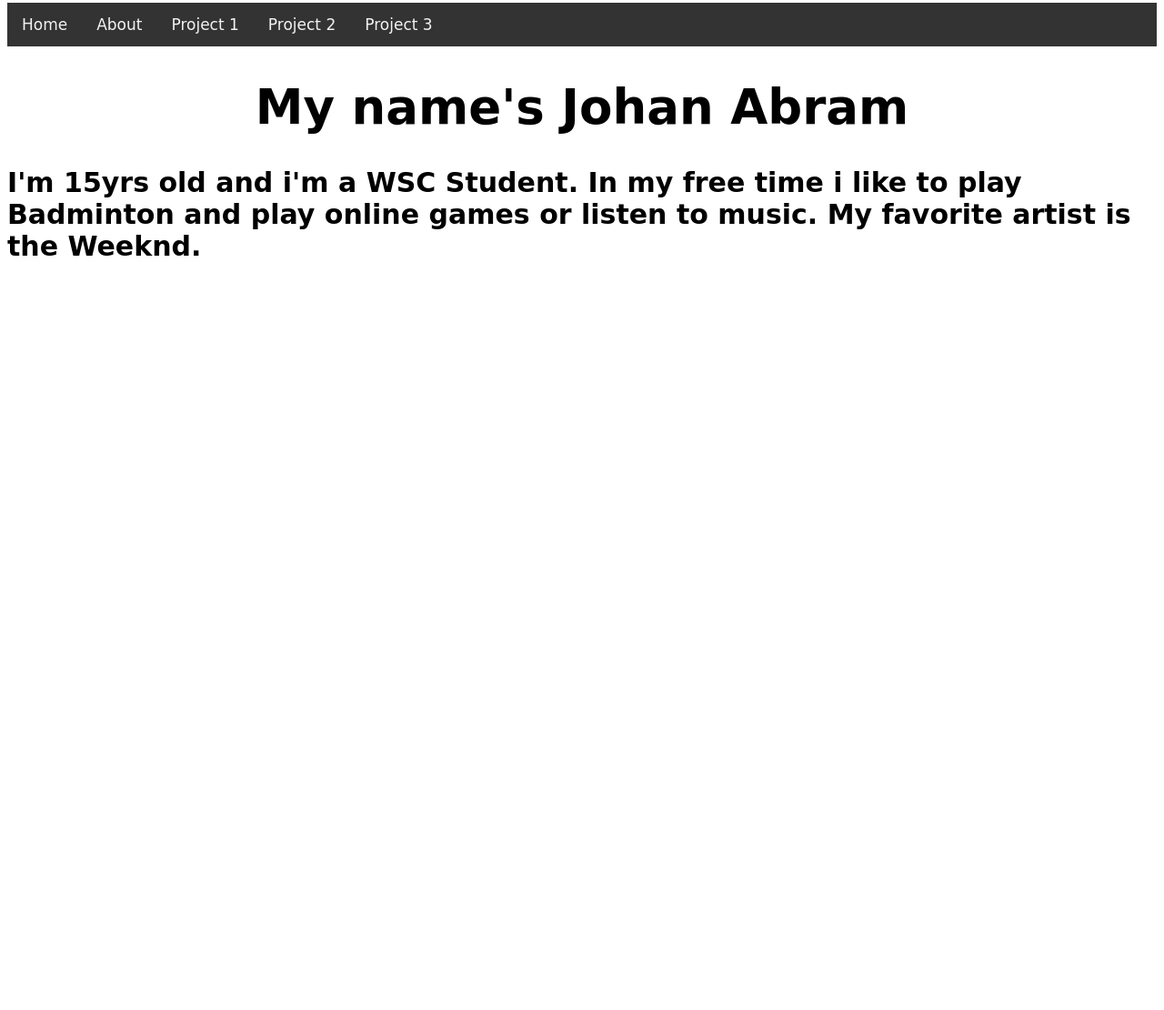
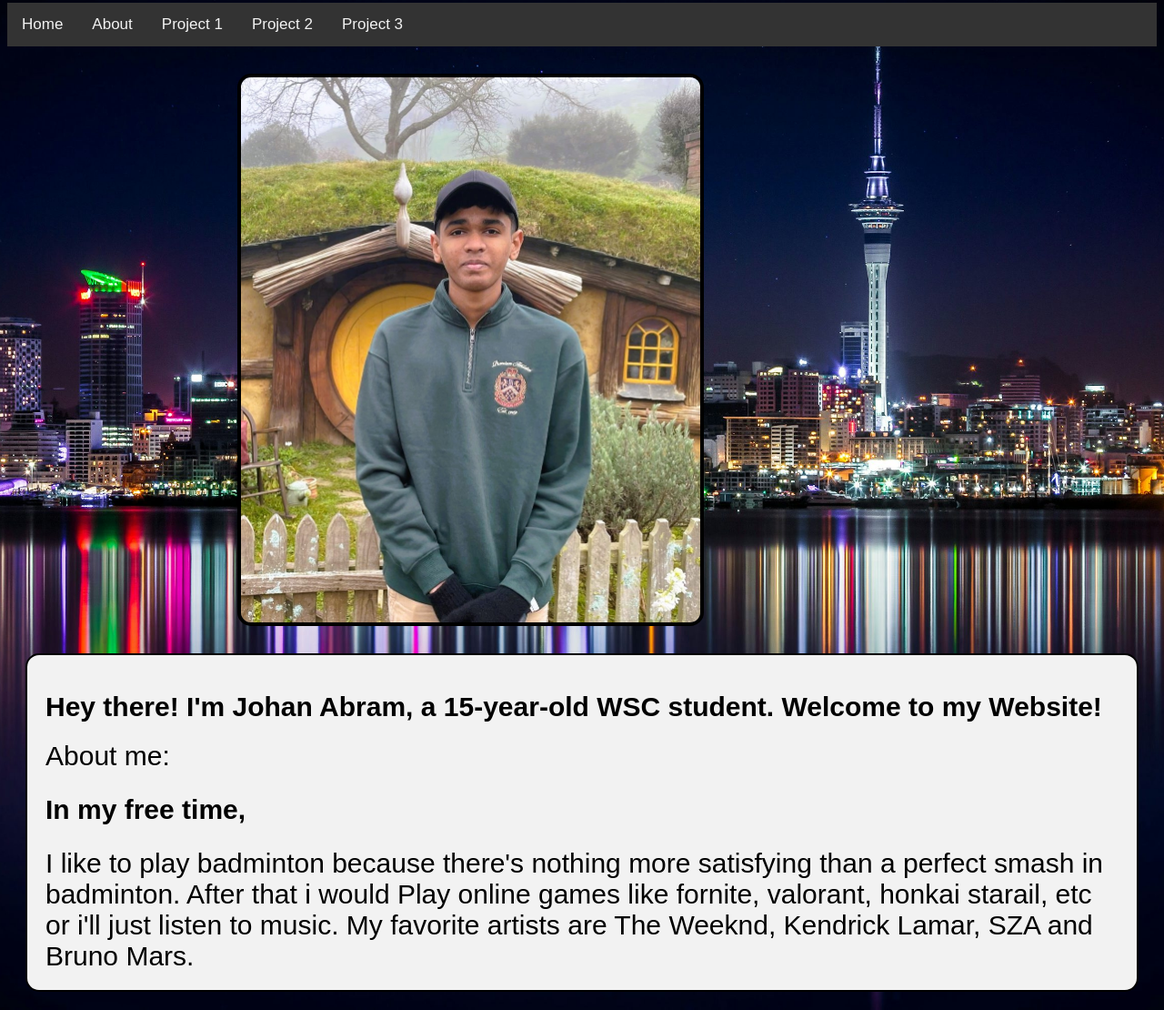
Before and after one commit to Johan296/YR11-Portfolio-Website, a plain HTML site: page index.html in a window 1280 px wide. Shown: the part 5-1115 px from the top of the page at 91% size. Before the commit the page ends 800 px from the top, so only its background shows below. Drawn offline with Linux system fonts and the light colour scheme.

Commit message:
lotta work done

```diff
--- a/index.html
+++ b/index.html
@@ -1,15 +1,12 @@
 <!DOCTYPE html>
 <html lang="en">
-<body style="background-color:rgba(0, 254, 254, 0);">
-
 <head>
     <meta charset="UTF-8">
     <meta name="viewport" content="width=device-width, initial-scale=1.0">
     <title>Johan Yr11 Website Portfolio</title>
     <link rel="stylesheet" href="style.css">
 <style>
-    h1 {text-align: center;}
-    p {text-align: center;}
+    h1 {text-align: start;}
     div {text-align: center;}
     </style>
 </head>
@@ -20,8 +17,21 @@
     <a href="#Project 2">Project 2</a>
     <a href="#Project 3">Project 3</a>
   </div>
-<h1>My name's Johan Abram</h1>
+
+<img src="My photo.jpg" alt="A Picture of mine" width="500" height="370" class="center">
+
 <body>
-<p1>I'm 15yrs old and i'm a WSC Student. In my free time i like to play Badminton and play online games or listen to music. My favorite artist is the Weeknd.</p1>
+<div class="text-box">
+<h1 style="color:rgb(0, 0, 0)">
+Hey there! I'm Johan Abram, a 15-year-old WSC student. Welcome to my Website!</h1>
+
+<p1>About me:</p1>
+
+<h2>In my free time,</h2>
+<p2>I like to play badminton because there's nothing more satisfying than a perfect smash in badminton.
+After that i would Play online games like fornite, valorant, honkai starail, etc or i'll just listen to music.
+ My favorite artists are The Weeknd, Kendrick Lamar, SZA and Bruno Mars.</p2>
+</div>
+
 </body>
 </html>
--- a/style.css
+++ b/style.css
@@ -1,15 +1,31 @@
 h1 {
-    font-family: 'Bradley hand' , cursive;
-    font-size: 53px;
-    text-align: center;
-    font-weight: bold;
+  font-family: sans-serif;
+  font-size: 30px;
+  text-align: start;
+  font-weight: medium;
+  }
+  h2 {
+    font-family: sans-serif;
+    font-size: 30px;
+    text-align: start;
+  }
+  body {
+    background-image: url("photo-1515248027005-c33283ec3fba.jpg");
+    background-repeat: no-repeat;
+    background-size: cover;
+    background-position: center;
   }
   p1 {
-    font-family: 'Bradley hand' , cursive;
+    font-family: sans-serif;
     font-size: 30px;
-    text-align: center;
-    font-weight: bold;
+    text-align: start;
   }
+  p2 {
+    font-family: sans-serif;
+    font-size: 30px;
+    text-align: start;
+  }
+
 .topnav {
     background-color: #333333;
     overflow: hidden;
@@ -22,7 +38,7 @@ h1 {
     padding: 14px 16px;
     text-decoration: none;
     font-size: 17px;
-    font-family:'Bradley hand' , cursive;
+    font-family: sans-serif;
   }
 
   .topnav a:hover {
@@ -30,7 +46,26 @@ h1 {
     color: rgb(75, 8, 233);
   }
 
-  .topnav a.active {
-    background-color: #04AA6D;
-    color: rgb(73, 119, 245);
-  }
+img {
+    border: 4px solid #000;
+    border-radius: 15px;
+}
+.center {
+  display: block;
+  margin-left: 20%;
+  margin-right: auto;
+  margin-bottom: 30px;
+  margin-top: 30px;
+  width: 40%;
+  height: 50%;
+}
+.text-box {
+  background-color: #f2f2f2;
+  border: 2px solid black;
+  border-radius: 15px;
+  padding: 20px;
+  margin: 20px;
+  font-family: sans-serif;
+  font-size: 20px;
+  text-align: start;
+}
```
Also changed, not shown: My photo.jpg (added), photo-1515248027005-c33283ec3fba.jpg (added).
